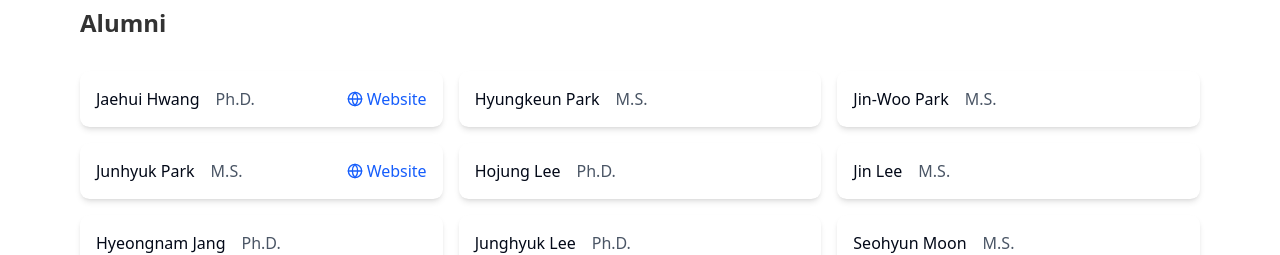
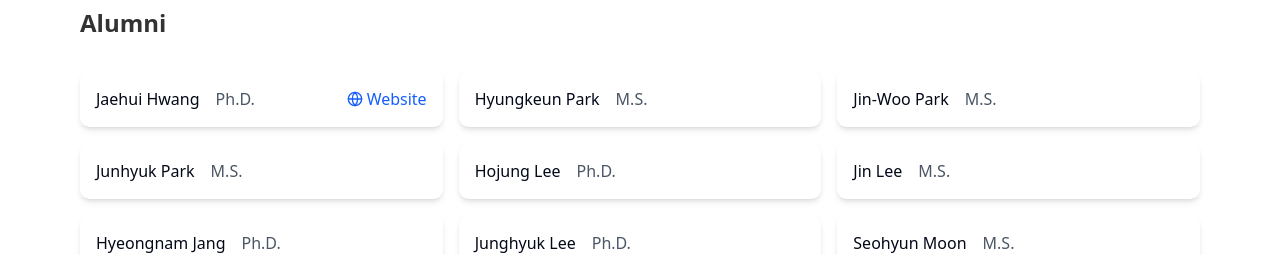
Before and after one commit to mcml-official/mcml-web, a Next.js app: page /members in a window 1280 px wide. Shown: the part 1173-1428 px from the top of the page. Built offline with nearby package versions, Linux system fonts and the light colour scheme.

Commit message:
Update members.ts

```diff
--- a/app/data/members.ts
+++ b/app/data/members.ts
@@ -105,11 +105,7 @@ export const alumni: AlumniMember[] = [
   },
   { name: "Hyungkeun Park", role: "M.S." },
   { name: "Jin-Woo Park", role: "M.S." },
-  {
-    name: "Junhyuk Park",
-    role: "M.S.",
-    website: "http://parkjunhyuk.com/",
-  },
+  { name: "Junhyuk Park", role: "M.S." },
   { name: "Hojung Lee", role: "Ph.D." },
   { name: "Jin Lee", role: "M.S." },
   { name: "Hyeongnam Jang", role: "Ph.D." },
```
